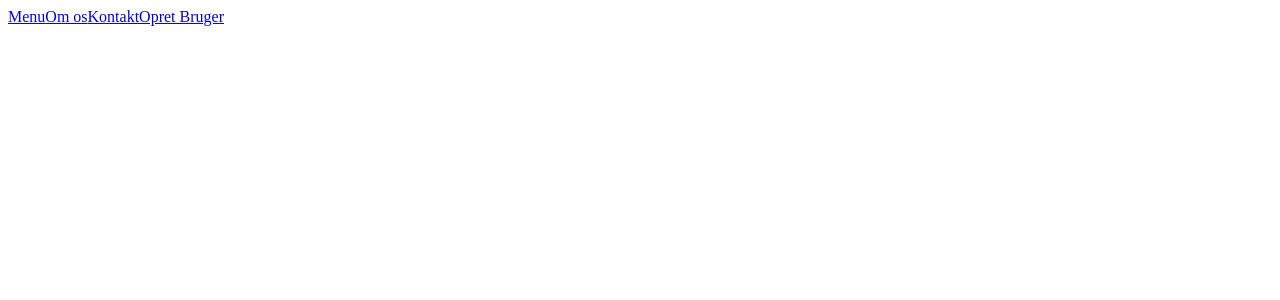
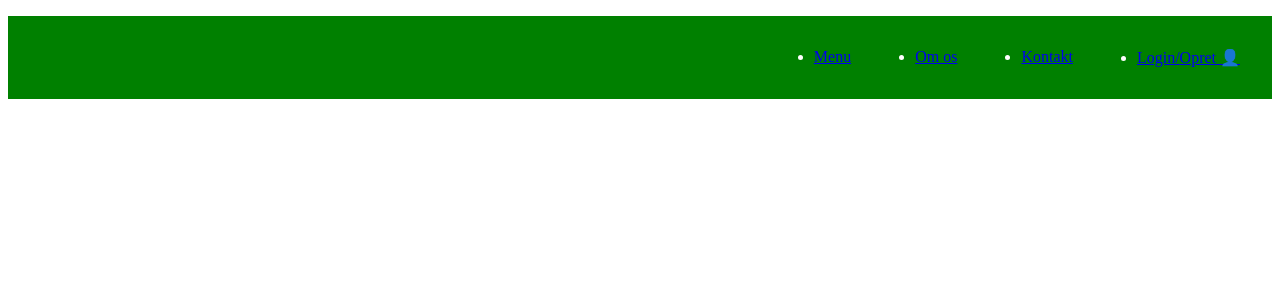
Before and after one commit to AndyAndyVu/praktikstaerk, a Nuxt app in the folder mit-nuxt-projekt/: page / in a window 1280 px wide. Shown: the top 300 px of the page. Built offline with nearby package versions, Linux system fonts and the light colour scheme.

Commit message:
add links og pages + styling af navigation

```diff
--- a/mit-nuxt-projekt/app/components/Navdesk.vue
+++ b/mit-nuxt-projekt/app/components/Navdesk.vue
@@ -1,10 +1,38 @@
 <template>
-  <nav class="nav">
-    <NuxtLink to="/menu">Menu</NuxtLink>
-    <NuxtLink to="/om-os">Om os</NuxtLink>
-    <NuxtLink to="/kontakt">Kontakt</NuxtLink>
-    <NuxtLink to="/login">Opret Bruger</NuxtLink>
-  </nav>
+  <header>
+    <nav aria-label="Hovednavigation">
+      <ul class="nav-list">
+        <li>
+          <NuxtLink to="/menu">Menu</NuxtLink>
+        </li>
+        <li>
+          <NuxtLink to="/om-os">Om os</NuxtLink>
+        </li>
+        <li>
+          <NuxtLink to="/kontakt">Kontakt</NuxtLink>
+        </li>
+        <li>
+          <NuxtLink to="/login">Login/</NuxtLink>
 
-  <NuxtPage />
+          <NuxtLink to="/opret-bruger">Opret 👤</NuxtLink>
+        </li>
+      </ul>
+    </nav>
+  </header>
 </template>
+
+<style scoped>
+.nav-list {
+  display: flex;
+  justify-content: flex-end;
+  gap: 4rem;
+  padding-right: 100px;
+  background-color: green;
+  padding: 2rem;
+  color: white;
+}
+
+a:hover {
+  text-decoration: underline;
+}
+</style>
--- /dev/null
+++ b/mit-nuxt-projekt/app/pages/opret-bruger.vue
@@ -0,0 +1 @@
+<template>opret bruger</template>
```
